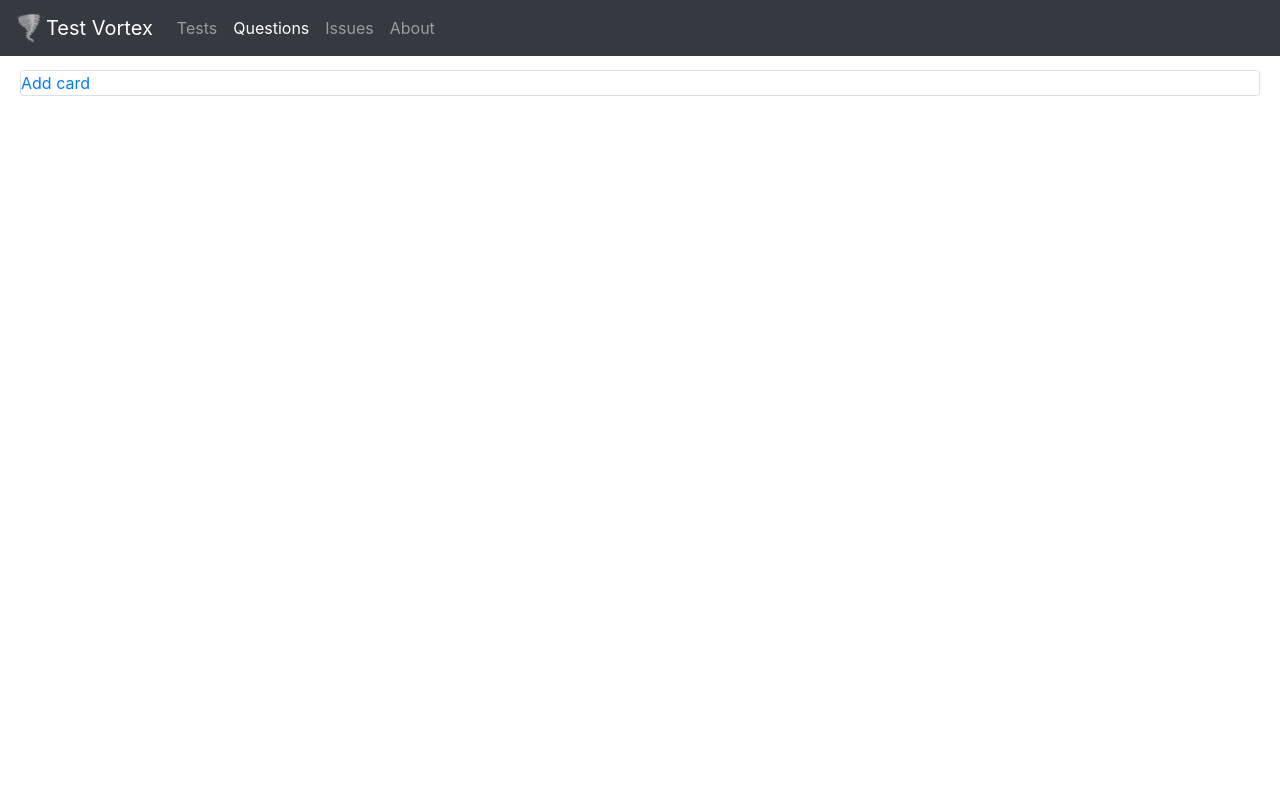
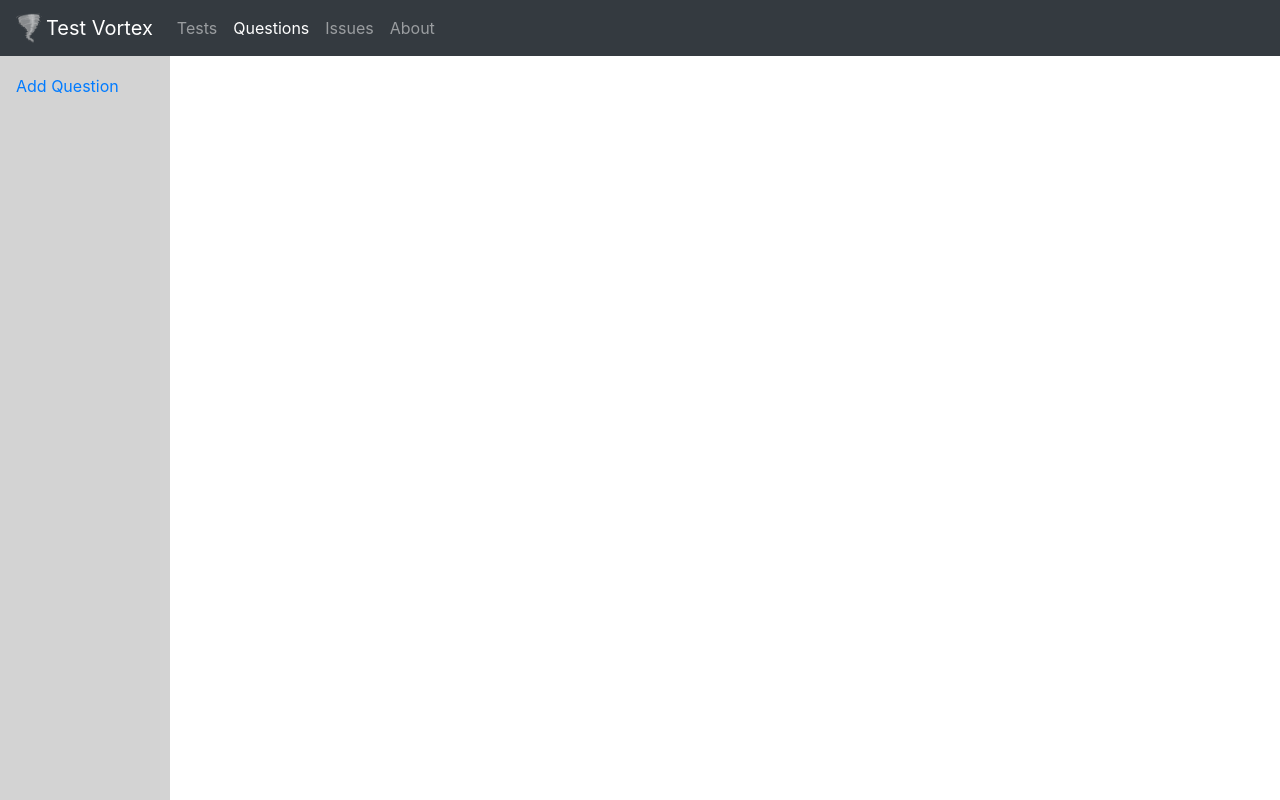
Before and after one commit to Drbaltar/test-vortex, a React (Create React App) app in the folder client/: page /questions in a window 1280 px wide. Built offline with nearby package versions, Linux system fonts and the light colour scheme.

Commit message:
Updated formatting

```diff
--- a/client/src/App/Questions/Questions.js
+++ b/client/src/App/Questions/Questions.js
@@ -1,22 +1,29 @@
 import React from 'react';
 import { Switch, Route, Link, useRouteMatch } from 'react-router-dom';
 
+import SideBar from './SideBar';
 import NewQuestion from './NewQuestion/InputForm';
+
+import "./Questions.css";
 
 const Questions = () => {
     const match = useRouteMatch();
 
     return(
-        <div>
-            <Link to={`${match.url}/add`} className="card">
-                Add card
-            </Link>
+        <div className="container-fluid">
+            <div className="row">
+                <div className="sidenav">
+                    <SideBar/>
+                </div>
 
-        <Switch>
-            <Route exact path={`${match.path}/add`}>
-                <NewQuestion/>
-            </Route>
-        </Switch>
+                <Switch>
+                    <Route exact path={`${match.path}/add`}>
+                        <div className="col sub-body">
+                            <NewQuestion/>
+                        </div>
+                    </Route>
+                </Switch>
+            </div>
         </div>
     );
 }
```
